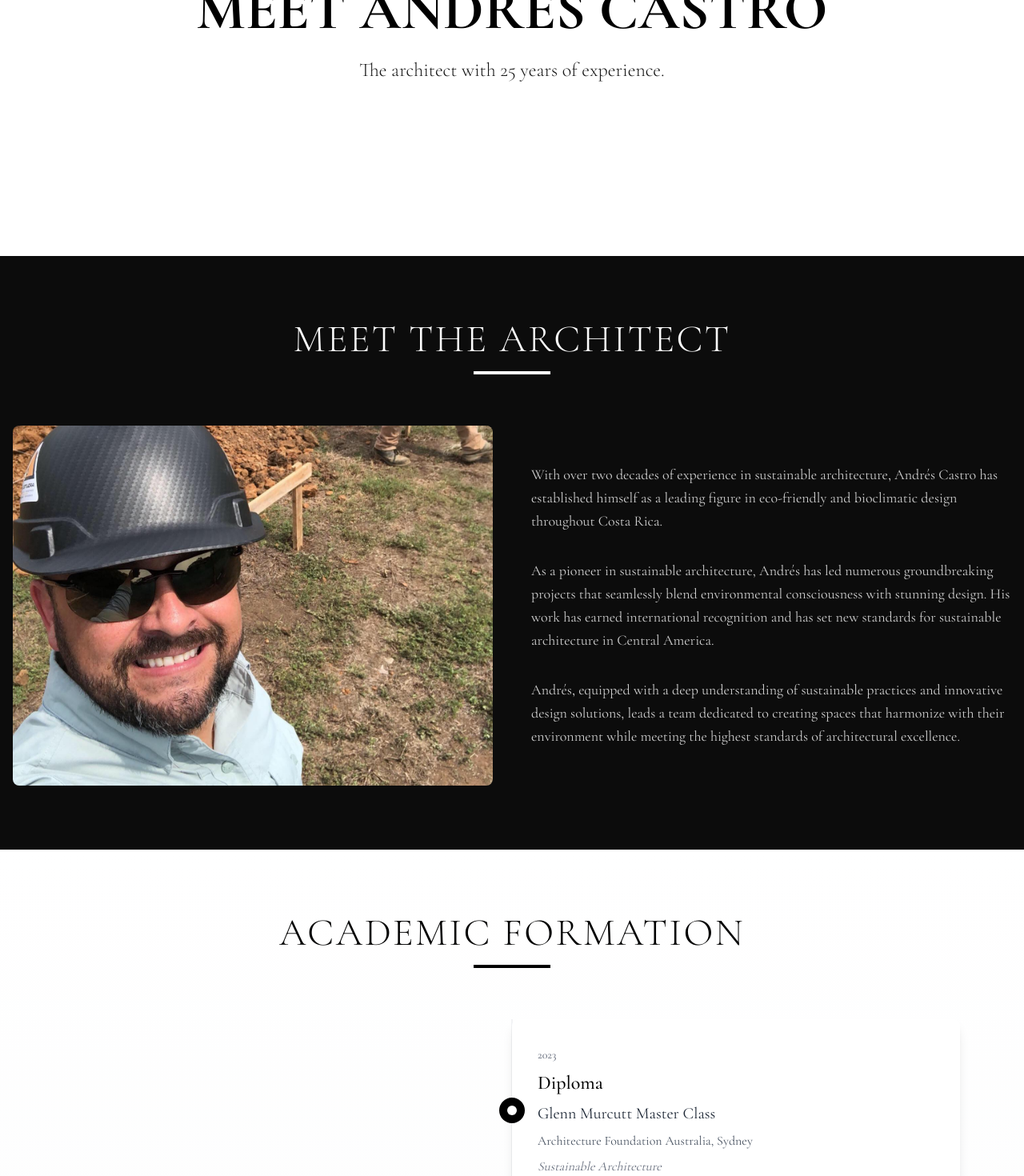
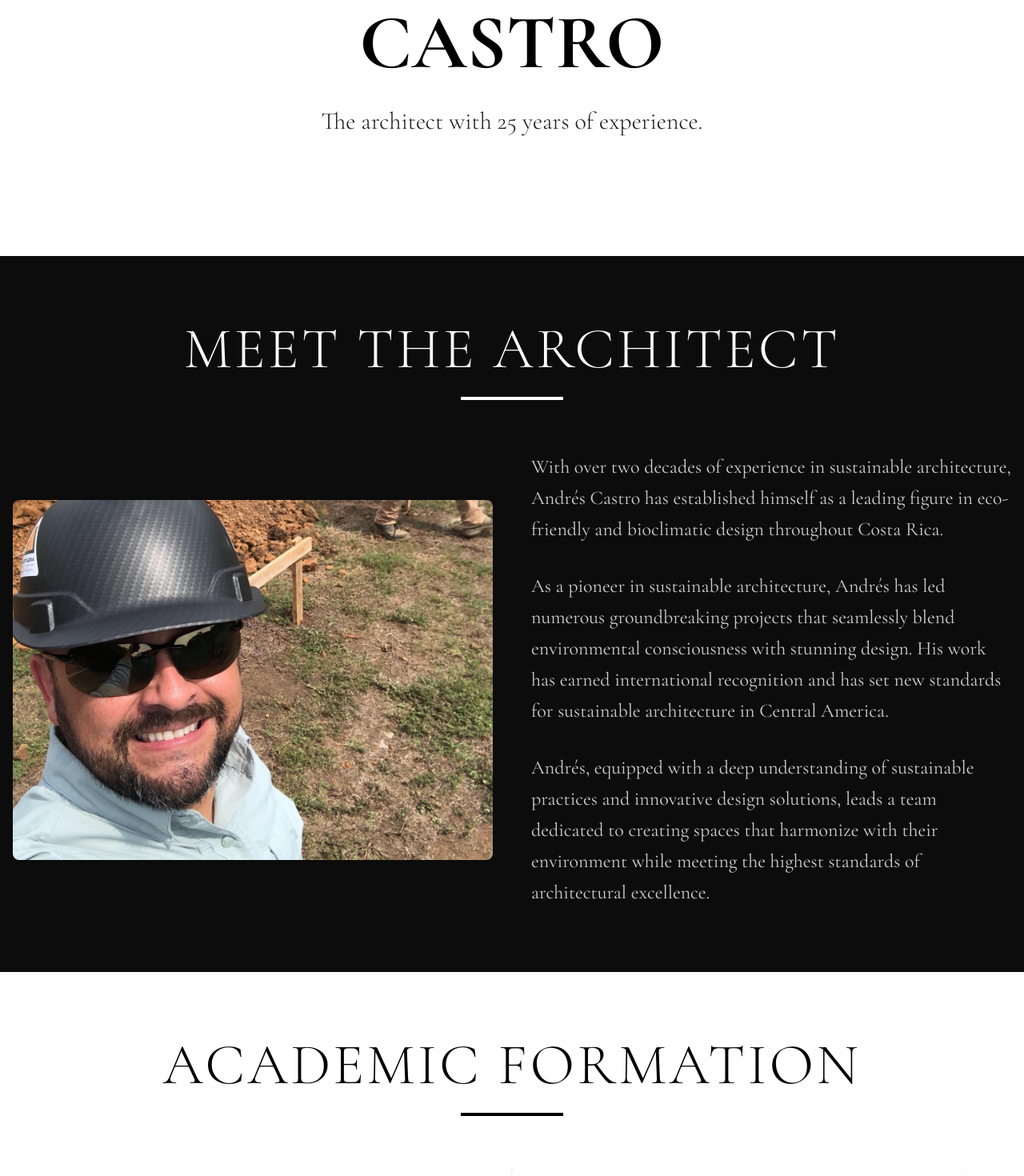
Before and after one commit to botflowlab/AndresCastroWebsite, a React (Vite) app: page /arquitecto in a window 1280 px wide. Shown: the part 240-1710 px from the top of the page at 80% size. Built offline with nearby package versions, Linux system fonts and the light colour scheme; a web font is replaced by a local one.

Commit message:
Update text sizes across sections

```diff
--- a/src/pages/architect/About.jsx
+++ b/src/pages/architect/About.jsx
@@ -8,14 +8,13 @@ export default function About() {
     <section className="py-20 px-4 bg-[#0c0c0c] relative">
       <div className="max-w-7xl mx-auto">
         <div className="text-center mb-16">
-          <h2 className="text-4xl md:text-5xl font-light mb-4 tracking-wider text-white">
+          <h2 className="text-5xl md:text-6xl lg:text-7xl font-light mb-6 tracking-wider text-white">
             MEET THE ARCHITECT
           </h2>
-          <div className="w-24 h-1 bg-white mx-auto"></div>
+          <div className="w-32 h-1 bg-white mx-auto"></div>
         </div>
 
         <div className="flex flex-col md:flex-row gap-12 items-center">
-          {/* Left side - Image */}
           <div className="w-full md:w-1/2 relative aspect-[4/3] overflow-hidden rounded-lg">
             <img
               src="/images/theArchitect/ac02.jpg"
@@ -24,9 +23,8 @@ export default function About() {
             />
           </div>
 
-          {/* Right side - Content */}
           <div className="w-full md:w-1/2">
-            <div className="space-y-8 text-lg text-white/80">
+            <div className="space-y-8 text-xl md:text-2xl text-white/80">
               <p className="leading-relaxed">
                 With over two decades of experience in sustainable architecture, Andrés Castro has established himself as a leading figure in eco-friendly and bioclimatic design throughout Costa Rica.
               </p>
--- a/src/pages/architect/Awards.jsx
+++ b/src/pages/architect/Awards.jsx
@@ -24,7 +24,6 @@ export default function Awards() {
 
   return (
     <section className="py-20 px-4 relative overflow-hidden">
-      {/* Parallax Background */}
       <div
         className="absolute inset-0 bg-fixed bg-center bg-cover bg-no-repeat"
         style={{
@@ -32,16 +31,15 @@ export default function Awards() {
           backgroundAttachment: 'fixed'
         }}
       >
-        {/* Dark Overlay */}
         <div className="absolute inset-0 bg-black/80"></div>
       </div>
 
       <div className="max-w-7xl mx-auto relative z-10">
         <div className="text-center mb-16">
-          <h2 className="text-4xl md:text-5xl font-light mb-4 tracking-wider text-white">
+          <h2 className="text-5xl md:text-6xl lg:text-7xl font-light mb-6 tracking-wider text-white">
             PREMIOS Y RECONOCIMIENTOS
           </h2>
-          <div className="w-24 h-1 bg-white mx-auto"></div>
+          <div className="w-32 h-1 bg-white mx-auto"></div>
         </div>
 
         <div className="grid grid-cols-1 md:grid-cols-3 gap-8 mb-16">
@@ -51,19 +49,19 @@ export default function Awards() {
               className="bg-white/10 backdrop-blur-sm p-8 rounded-lg hover:bg-white/20 transition-all duration-300"
             >
               <div className="border-b border-white/20 pb-4 mb-4">
-                <span className="text-white/70 text-sm">{award.year}</span>
-                <h3 className="text-2xl font-medium text-white mt-2">{award.title}</h3>
+                <span className="text-white/70 text-lg">{award.year}</span>
+                <h3 className="text-3xl font-medium text-white mt-2">{award.title}</h3>
               </div>
               <div className="space-y-2">
-                <p className="text-xl text-white/90">{award.event}</p>
-                <p className="text-white/70 italic">{award.description}</p>
+                <p className="text-2xl text-white/90">{award.event}</p>
+                <p className="text-xl text-white/70 italic">{award.description}</p>
               </div>
             </div>
           ))}
         </div>
 
         <div className="text-center">
-          <p className="text-2xl text-white/80 font-light italic">
+          <p className="text-3xl md:text-4xl text-white/80 font-light italic">
             "La arquitectura es el testigo insobornable de la historia"
           </p>
         </div>
--- a/src/pages/architect/Experience.jsx
+++ b/src/pages/architect/Experience.jsx
@@ -42,17 +42,15 @@ export default function Experience() {
     <section className="py-20 px-4 bg-gradient-to-b from-white to-gray-50 relative">
       <div className="max-w-7xl mx-auto">
         <div className="text-center mb-16">
-          <h2 className="text-4xl md:text-5xl font-light mb-4 tracking-wider">
+          <h2 className="text-5xl md:text-6xl lg:text-7xl font-light mb-6 tracking-wider">
             ACADEMIC FORMATION
           </h2>
-          <div className="w-24 h-1 bg-black mx-auto"></div>
+          <div className="w-32 h-1 bg-black mx-auto"></div>
         </div>
 
         <div className="relative">
-          {/* Vertical Line */}
           <div className="absolute left-4 md:left-1/2 top-0 bottom-0 w-px bg-gray-200 transform -translate-x-1/2"></div>
 
-          {/* Timeline Items */}
           <div className="space-y-16">
             {education.map((item, index) => (
               <div
@@ -61,20 +59,18 @@ export default function Experience() {
                   index % 2 === 0 ? 'md:flex-row-reverse' : ''
                 }`}
               >
-                {/* Year Marker */}
                 <div className="absolute left-4 md:left-1/2 w-8 h-8 bg-black rounded-full transform -translate-x-1/2 flex items-center justify-center">
                   <div className="w-3 h-3 bg-white rounded-full"></div>
                 </div>
 
-                {/* Content */}
                 <div className={`w-full md:w-1/2 ${index % 2 === 0 ? 'md:pr-16' : 'md:pl-16'} pl-16 md:pl-0`}>
                   <div className="bg-white p-8 shadow-lg rounded-lg hover:shadow-xl transition-shadow duration-300">
-                    <span className="text-sm font-medium text-gray-500">{item.year}</span>
-                    <h3 className="text-2xl font-medium mt-2 mb-2">{item.type}</h3>
-                    <h4 className="text-xl text-gray-800 mb-2">{item.title}</h4>
-                    <p className="text-gray-600">{item.institution}</p>
+                    <span className="text-lg font-medium text-gray-500">{item.year}</span>
+                    <h3 className="text-3xl font-medium mt-2 mb-2">{item.type}</h3>
+                    <h4 className="text-2xl text-gray-800 mb-2">{item.title}</h4>
+                    <p className="text-xl text-gray-600">{item.institution}</p>
                     {item.specialization && (
-                      <p className="text-gray-500 mt-2 italic">{item.specialization}</p>
+                      <p className="text-lg text-gray-500 mt-2 italic">{item.specialization}</p>
                     )}
                   </div>
                 </div>
--- a/src/pages/architect/Hero.jsx
+++ b/src/pages/architect/Hero.jsx
@@ -6,24 +6,12 @@ export default function Hero() {
 
   return (
     <section className="relative w-full h-[70vh] overflow-hidden bg-white">
-      {/* Background Image
-      <div
-        className="absolute inset-0 bg-center bg-cover bg-white"
-        style={{
-          backgroundImage: '',
-        }}
-      >
-
-        <div className="absolute inset-0 bg-black/40"></div>
-      </div> */}
-
-      {/* Content */}
       <div className="relative h-full container mx-auto px-4 flex items-center justify-center">
         <div className="max-w-4xl text-center">
-          <h1 className="text-4xl md:text-6xl lg:text-7xl text-black font-bold mb-6 leading-tight">
+          <h1 className="text-5xl md:text-7xl lg:text-8xl text-black font-bold mb-8 leading-tight">
             MEET ANDRÉS CASTRO
           </h1>
-          <p className="text-xl md:text-2xl text-black/90 font-light max-w-2xl mx-auto">
+          <p className="text-2xl md:text-3xl text-black/90 font-light max-w-2xl mx-auto">
             The architect with 25 years of experience.
           </p>
         </div>
--- a/src/pages/architect/Trajectory.jsx
+++ b/src/pages/architect/Trajectory.jsx
@@ -51,10 +51,10 @@ export default function Trajectory() {
     <section className="py-20 px-4 bg-white">
       <div className="max-w-7xl mx-auto">
         <div className="text-center mb-16">
-          <h2 className="text-4xl md:text-5xl font-light mb-4 tracking-wider text-[#0c0c0c]">
+          <h2 className="text-5xl md:text-6xl lg:text-7xl font-light mb-6 tracking-wider text-[#0c0c0c]">
             TRAYECTORIA ARQUITECTÓNICA
           </h2>
-          <div className="w-24 h-1 bg-[#0c0c0c] mx-auto"></div>
+          <div className="w-32 h-1 bg-[#0c0c0c] mx-auto"></div>
         </div>
 
         <div className="grid grid-cols-1 md:grid-cols-2 lg:grid-cols-3 gap-8">
@@ -63,14 +63,14 @@ export default function Trajectory() {
               key={index}
               className="p-8 border border-gray-200 rounded-lg hover:shadow-xl transition-all duration-300 bg-white"
             >
-              <h3 className="text-2xl font-medium text-[#0c0c0c] mb-6 pb-4 border-b border-gray-200">
+              <h3 className="text-3xl font-medium text-[#0c0c0c] mb-6 pb-4 border-b border-gray-200">
                 {category.title}
               </h3>
-              <ul className="space-y-3">
+              <ul className="space-y-4">
                 {category.items.map((item, itemIndex) => (
                   <li
                     key={itemIndex}
-                    className="text-gray-600 flex items-center"
+                    className="text-xl text-gray-600 flex items-center"
                   >
                     <span className="w-2 h-2 bg-[#0c0c0c] rounded-full mr-3"></span>
                     {item}
```
